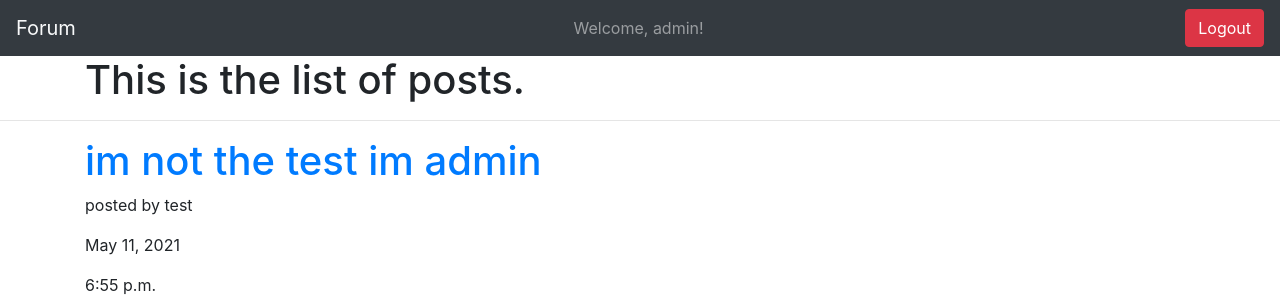
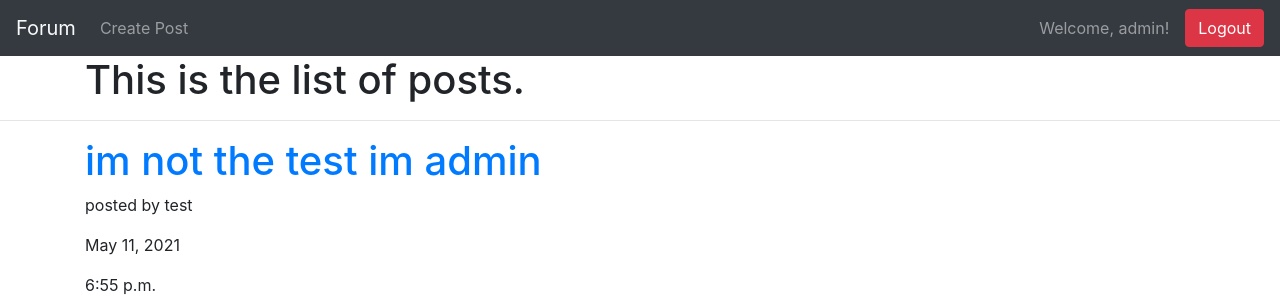
Before and after one commit to yumenegi/forum, a Django app: page /posts/ in a window 1280 px wide. Shown: the top 300 px of the page. Run offline with Django 3.2, Linux system fonts and the light colour scheme; a user stored in the database is signed in; data comes from the database, SQL or seed files in the repository; both versions use the stored data as it was after the commit; some libraries are stand-ins or nearby versions.

Commit message:
Added link to upload new post in homepage

```diff
--- a/post/templates/post/index.html
+++ b/post/templates/post/index.html
@@ -20,27 +20,45 @@
 
 <body>
     <!-- Navbar -->
-    <nav class="navbar navbar-dark bg-dark">
+    <nav class="navbar navbar-expand-lg navbar-dark bg-dark">
         <a class="navbar-brand text-light">Forum</a>
+        <button class="navbar-toggler" type="button" data-toggle="collapse" data-target="#navbarText"
+            aria-controls="navbarText" aria-expanded="false" aria-label="Toggle navigation">
+            <span class="navbar-toggler-icon"></span>
+        </button>
         {% if user.is_authenticated %}
-
         <!-- If someone is logged in, we welocme them and give them <thead>
                 opportunity to log out. -->
+        <div class="collapse navbar-collapse" id="navbarText">
+            <ul class="navbar-nav mr-auto">
+                <!-- <li class="nav-item">
                     <span class="navbar-text"> Welcome, {{user}}! </span>
+                </li> -->
+                <li class="nav-item">
+                    <a class="nav-link" href="../new/">Create Post</a>
+                </li>
+            </ul>
+            <span class="navbar-text mr-3">
+                Welcome, {{user}}!
+            </span>
             <form class="form-inline" action="" method="POST">
                 {% csrf_token %}
                 <input type="hidden" name="logout" value="logout"></input>
                 <button type="submit" class="btn btn-danger">Logout</button>
             </form>
+        </div>
+
         {% else %}
-        <form class="form-inline" action="" method="POST">
+        <div class="collapse navbar-collapse" id="navbarText">
+            <form class="form-inline ml-auto" action="" method="POST">
                 {% csrf_token %}
-            <input type="text" class="form-control" name="username" id="username" placeholder="Username" required />
-            <input type="password" class="form-control" name="password" id="password" placeholder="Password" required />
+                <input type="text" class="form-control mr-1 my-1" name="username" id="username" placeholder="Username" required />
+                <input type="password" class="form-control mr-1 my-1" name="password" id="password" placeholder="Password" required />
                 <button class="btn btn-primary my-2 my-sm-0" type="submit">
                     Log In
                 </button>
             </form>
+        </div>
         {% endif %}
     </nav>
     <!-- title -->
```
Also changed, not shown: db.sqlite3. Lines whose indentation alone changed are shown as unchanged.
